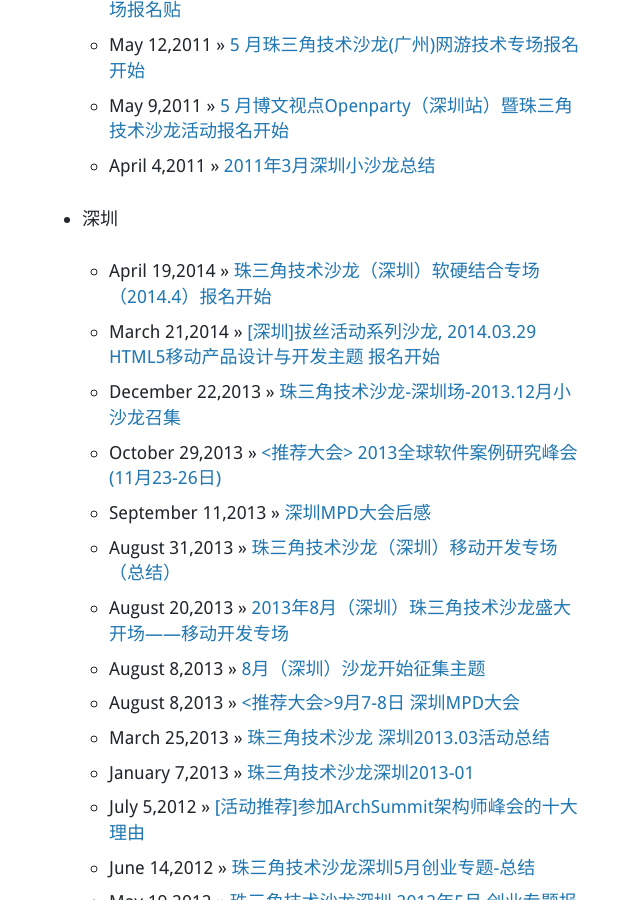
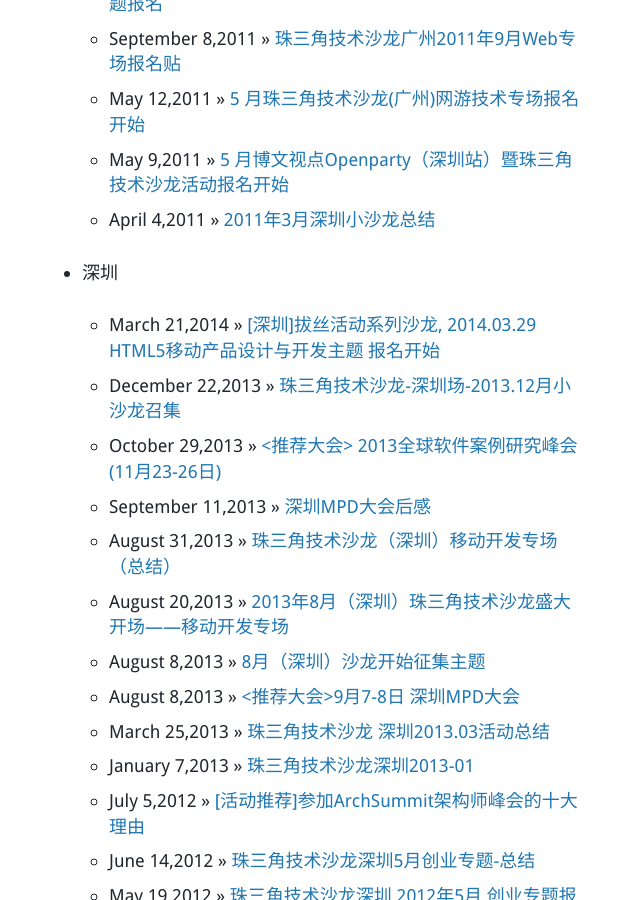
Before and after one commit to techparty-org/techparty-org.github.io, a Jekyll site: the page built from categories.html, in a window 1280 px wide and 900 px high, scrolled down 11519 px. Shown: the whole window, without its empty margins (319-959 px from the left). Built offline with Jekyll 4.4.1, drawn with Linux system fonts in a browser that asks for light colours; nearby versions of some CDN libraries; Markdown is read by kramdown in place of the engine named in the settings; comment, search, counter and statistics services are not loaded; some of the changed text lies outside the part shown.

Commit message:
modify 201404-sz post-data

```diff
--- a/_posts/2014-04-19-techparty-shenzhen-201404.md
+++ b/_posts/2014-04-19-techparty-shenzhen-201404.md
@@ -3,7 +3,7 @@
 title: "珠三角技术沙龙（深圳）软硬结合专场（2014.4）报名开始"
 excerpt: "Google class、智能手表、智能手环、智能机器人，甚至智能汽车...这几年各种硬件创新层出不穷，软硬件结合技术已经成为IT界最热门的话题之一，很多小伙伴们都想对该领域探索一二。继本月广州软硬件沙龙成功举办之后，珠三角技术沙龙（深圳站）将联合《拔丝》、《腾讯大讲堂》等互联网社区举办软硬件结合深圳专场沙龙，届时可穿戴式设备行业顶尖团队将为大家带来实用干货，主题范围从产品构思到技术实现，为四月沙龙再添一把火。更多精彩内容，请关注报名《珠三角技术沙龙——四月沙龙（深圳）》。更多信息请点击【阅读全文】"
 description: "珠三角技术沙龙（深圳）201404"
-categories: 深圳
+categories: shenzhen
 tags: 珠三角, 技术, 深圳, 活动, 硬件, 便携式, 可穿戴, 设备, 开发
 
 
```
